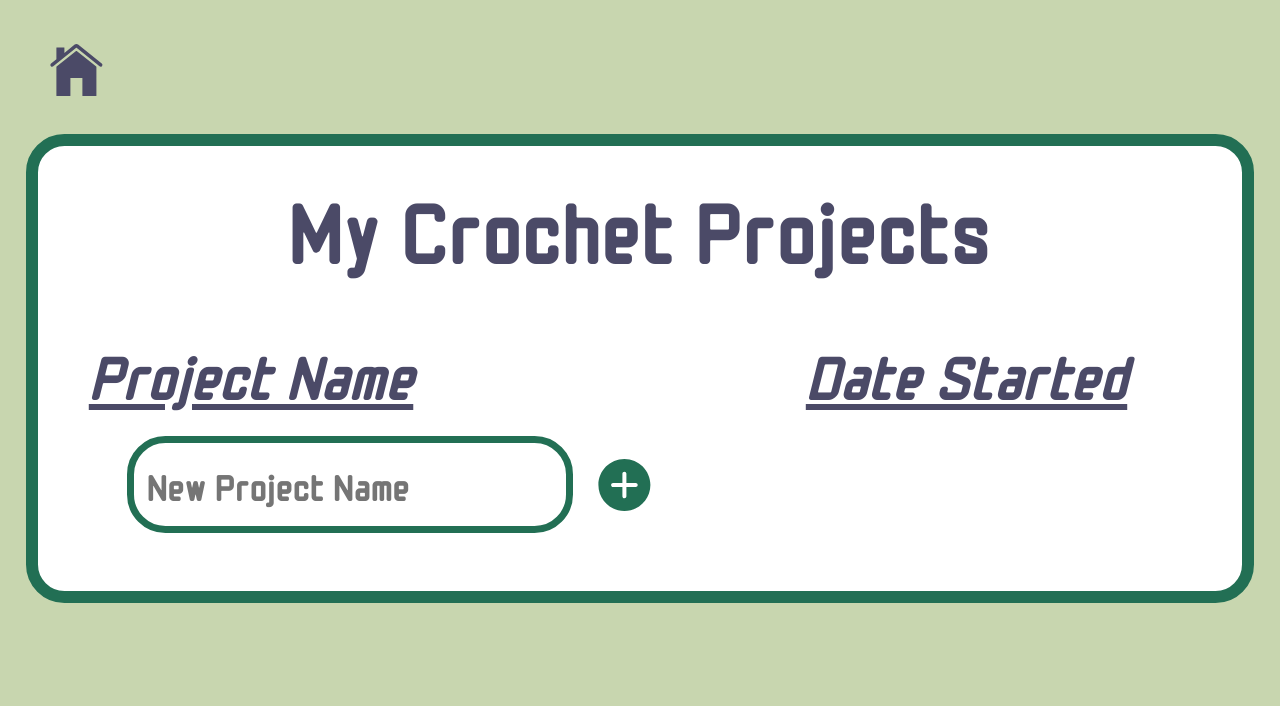
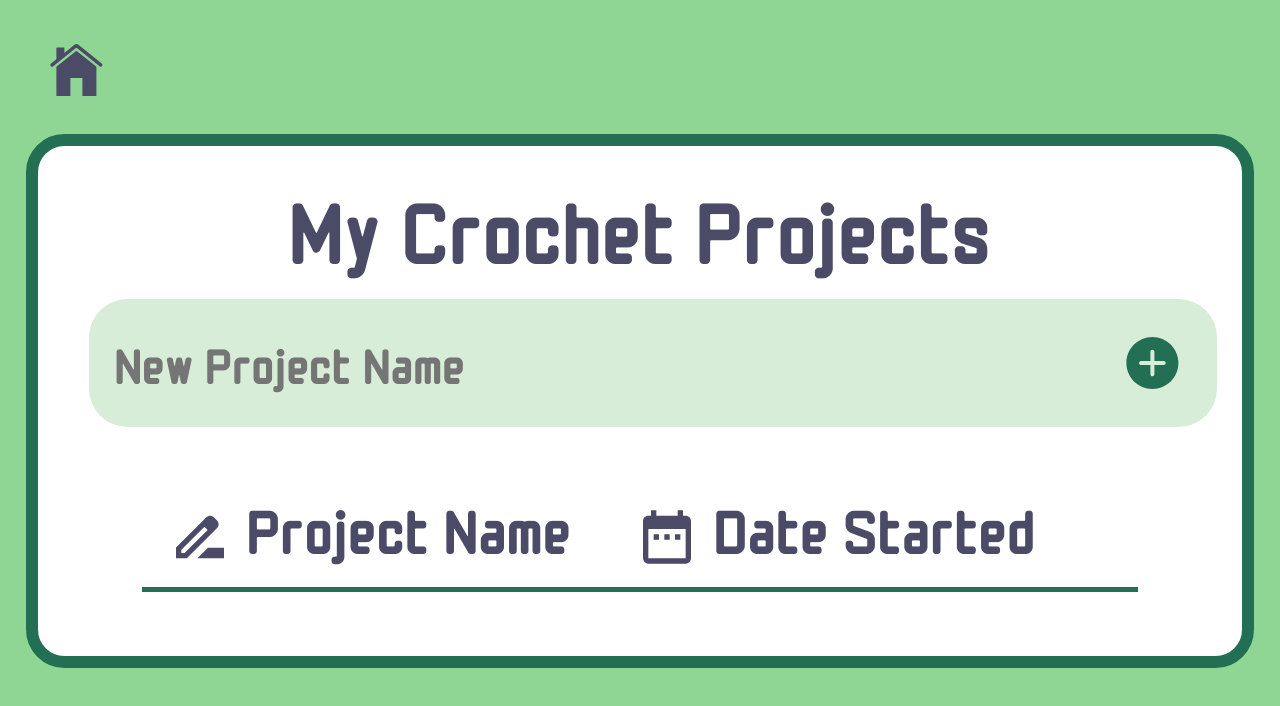
Before and after one commit to klee2433/crochetCounter, a React (Create React App) app: page /home in a window 1280 px wide. Shown: the top 706 px of the page. Built offline with nearby package versions, Linux system fonts and the light colour scheme.

Commit message:
Refine style of home and counter pages

```diff
--- a/package.json
+++ b/package.json
@@ -4,6 +4,7 @@
   "private": true,
   "dependencies": {
     "@electron/remote": "^2.1.2",
+    "@mui/material": "^7.1.1",
     "@tailwindcss/vite": "^4.1.8",
     "@testing-library/dom": "^10.4.0",
     "@testing-library/jest-dom": "^6.6.3",
--- a/src/App.css
+++ b/src/App.css
@@ -56,7 +56,7 @@ h3 {
 }
 
 .Button:hover {
-  color: #049f69;
+  color: #8FD694;
   border-radius: 3vw;
 }
 
@@ -71,10 +71,10 @@ h3 {
   place-items: center center;
 }
 
-.Icon:hover {
-  color: #737199;
-  border-radius: 3vw;
+#home-icon:hover {
+  width: 8vw;
 }
+
 
 .Menu-icon {
   width: 6vw;
@@ -86,19 +86,34 @@ h3 {
   background: white;
   border-radius: 3vw;
   padding: 2vw;
-  padding-bottom: 4.5vw;
   border-style: solid;
   border-color: #226F54;
   border-width: 1vw;
 }
 
 .List {
-  text-align: left;
   color: #4B4A67;
   font-size: 5vw;
+}
+
+.Project-list {
   display: flex;
+  place-self: center center;
+  margin: 1vw;
+}
+
+table {
   margin-top: 2vw;
-  text-decoration: underline;
+  margin-bottom: 2vw;
+}
+
+td {
+  padding: 1vw;
+  padding-left: 2vw;
+  padding-right: 3vw;
+  text-align: right;
+  border-spacing: 0;
+  border-bottom: 0.4vw solid #226F54;
 }
 
 .Counters {
@@ -122,6 +137,14 @@ h3 {
   color: #FD96A9;
   display: flex;
   place-items: center center;
+}
+
+#trash-button {
+  color: #FD96A9;
+}
+
+#trash-button:hover {
+  color: #f8bfca;
 }
 
 #restart-button {
@@ -157,34 +180,34 @@ h3 {
   background-color: #e3e2f6;
 }
 
-.Title-list {
-  display: flex;
-  place-items: center center;
-  justify-content: space-between;
-  margin-left: 2vw;
-  margin-right: 7vw;
-}
-
-.Project-list {
-  display: flex;
-  place-items: center center;
-  justify-content: space-between;
-}
-
 .Name-input {
   display: flex;
-  place-items: center center;
-  margin-left: 5vw;
+  place-items: center space-between;
+  margin-left: 2vw;
+  background: #d7edd8;
+  padding: 1vw;
+  border-radius: 3vw;
 }
 
 input {
-  border-style: solid;
-  border-color: #226F54;
-  border-width: 0.6vw;
+  flex: 1;
+  border: none;
+  outline: none;
+  background: transparent;
+  color: #226F54;
+  font-size: 4vw;
+  padding: 1vw;
+}
+
+textarea {
+  flex: 1;
+  border: none;
+  outline: none;
+  background: #d7edd8;
   border-radius: 3vw;
-  padding: 1vw;
   color: #226F54;
-  font-size: 3vw;
+  font-size: 4vw;
+  padding: 3vw;
 }
 
 .No-bullets {
@@ -192,7 +215,7 @@ input {
 }
 
 #project-title:hover {
-  color: #038d5d;
+  color: #8FD694;
   border-radius: 3vw;
 }
 
--- a/src/components/Header.js
+++ b/src/components/Header.js
@@ -7,7 +7,7 @@ function Header() {
     return (
         <header class="App-header">
             <button onClick={() => navigate('/home')} class="Button">
-                <IoIosHome class="Icon"/>
+                <IoIosHome class="Icon" id="home-icon"/>
             </button>
         </header>
     );
--- a/src/components/Menu.js
+++ b/src/components/Menu.js
@@ -1,6 +1,8 @@
 import { useNavigate } from 'react-router-dom';
 import { IoIosTrash } from "react-icons/io";
 import { IoIosAddCircle } from "react-icons/io";
+import { MdDriveFileRenameOutline } from "react-icons/md";
+import { MdDateRange } from "react-icons/md";
 
 import { useState } from 'react';
 import { usePersistedState } from '../hooks/usePesistedState';
@@ -53,41 +55,6 @@ function Menu() {
             <h2>
                 My Crochet Projects
             </h2>
-            <div class="Title-list">
-                <div class="List">
-                    <i>Project Name</i>
-                </div>
-                <div class="List">
-                    <i>Date Started</i>
-                </div>
-            </div>
-            <div class="Project-list">
-                <div>
-                    <ul class="No-bullets">
-                        {projects.map((project, index) =>
-                            <li key={index}>
-                                <button onClick={() => navigate(`/counter/${project}`)} class="Button" id="project-title">
-                                    <div>{project}</div>
-                                </button>
-                            </li>
-                        )}
-                    </ul>
-                </div>
-                <div>
-                    <ul class="No-bullets">
-                        {dates.map((date, index) =>
-                            <li key={index}>
-                                <button class="Button" id="project-date">
-                                    {date}
-                                </button>
-                                <button onClick={() => {deleteProject(index)}} class="Button">
-                                    <IoIosTrash />
-                                </button>
-                            </li>
-                        )}
-                    </ul>
-                </div>
-            </div>
             <div class="Name-input">
                 <input
                     type="text"
@@ -99,6 +66,38 @@ function Menu() {
                     <IoIosAddCircle class="Menu-icon"/>
                 </button>
             </div>
+            <div class="Project-list">
+                <table>
+                    <thead>
+                        <tr>
+                            <td class="List"><MdDriveFileRenameOutline /> Project Name</td>
+                            <td class="List"><MdDateRange /> Date Started</td>
+                            <td></td>
+                        </tr>
+                    </thead>
+                    <tbody>
+                        {projects.map((project, index) =>
+                            <tr>
+                                <td>
+                                    <button onClick={() => navigate(`/counter/${project}`)} class="Button" id="project-title">
+                                        <div>{project}</div>
+                                    </button>
+                                </td>
+                                <td>
+                                    <button class="Button" id="project-date">
+                                        {dates[index]}
+                                    </button>
+                                </td>
+                                <td>
+                                    <button onClick={() => {deleteProject(index)}} class="Button" id="trash-button">
+                                        <IoIosTrash />
+                                    </button>
+                                </td>
+                            </tr>
+                        )}
+                    </tbody>
+                </table>
+            </div>
         </div>
     );
 }
--- a/src/index.css
+++ b/src/index.css
@@ -9,7 +9,7 @@
 body {
   margin: 2vw;
   font-family: 'MonomaniacOne-Regular';
-  background-color: #c8d6af;
+  background-color: #8FD694;
 }
 
 @font-face {
```
Also changed, not shown: 1 other file (tests, documents, lock files or other folders).
